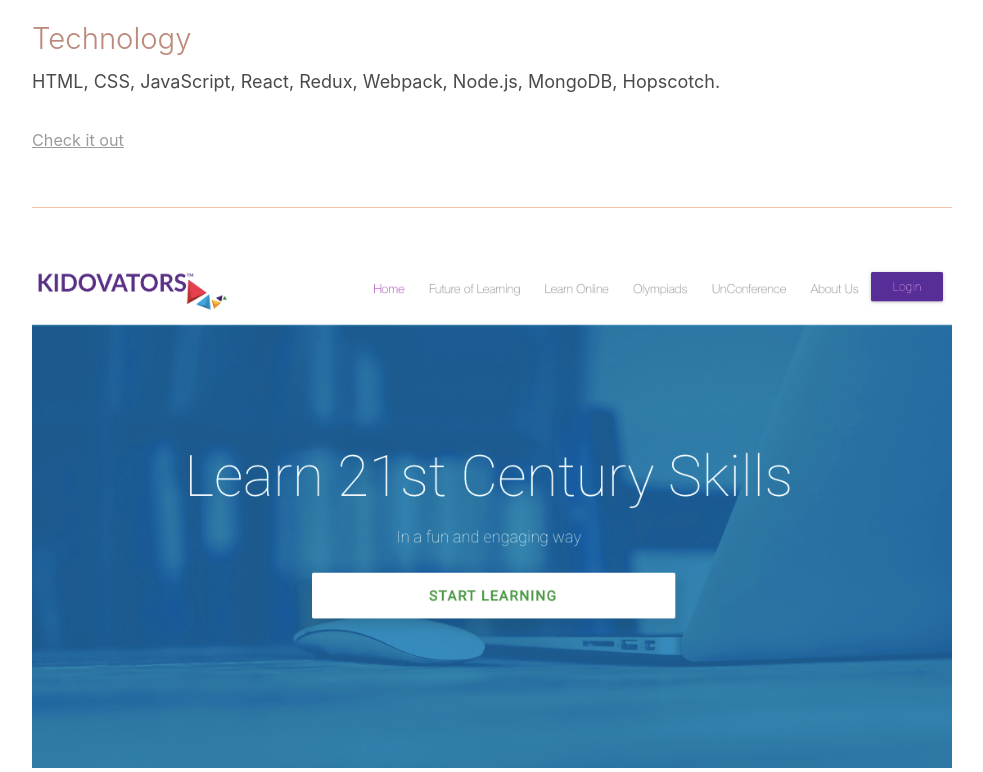
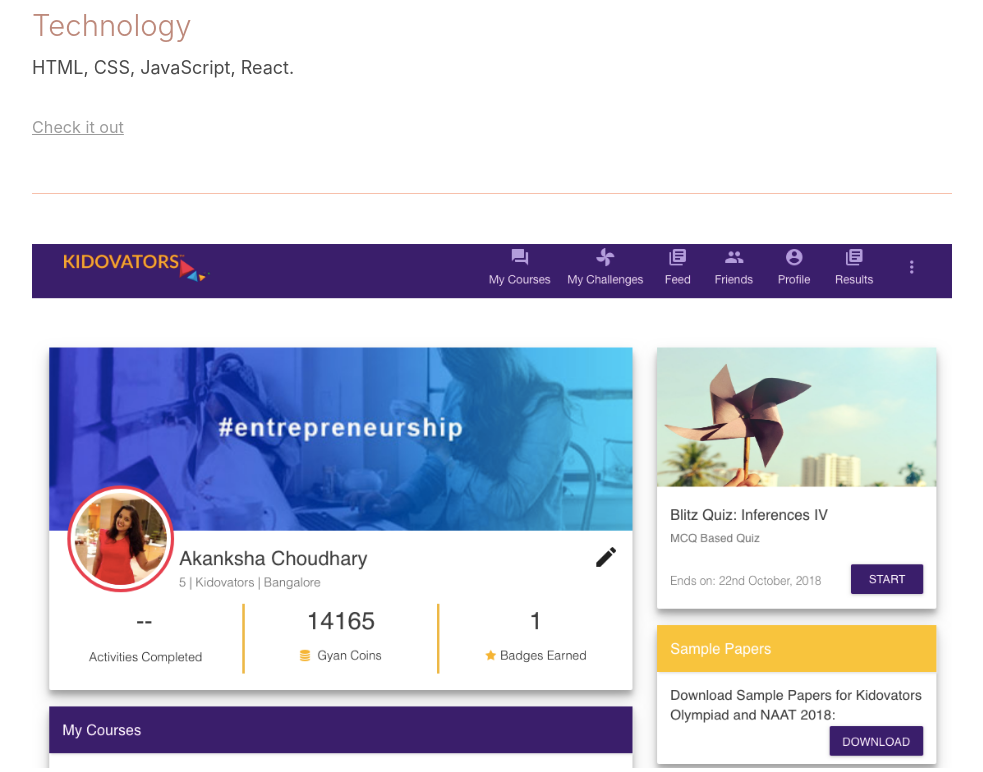
Before and after one commit to akankshach29/coderchachi.com, a Gatsby site: page /work in a window 1280 px wide. Shown: the part 748-1520 px from the top of the page, without its empty margins (148-1131 px from the left). Built offline with nearby package versions, Linux system fonts and the light colour scheme; Gatsby itself is replaced by a stand-in of ours.

Commit message:
kidovators app url change

```diff
--- a/src/pages/about.js
+++ b/src/pages/about.js
@@ -13,7 +13,7 @@
     </div>
 
     <p>
-    Currently, I am working on building technology to facilitate 21st Century skills learning at Kidovators- by Gyanlab. I am a full stack web developer, currently working on MERN stack. I take utmost pride in exploring the best technology suitable for the job in hand and that's reflected in the Kidovators app framework and architectural choices.
+    I have worked on building technology to facilitate 21st Century skills learning at Kidovators- by Gyanlab. I have been working on MERN stack and I take utmost pride in exploring the best technology suitable for the job in hand and that's reflected in the Kidovators app framework and architectural choices.
     </p>
 
     <p>
--- a/src/pages/work.js
+++ b/src/pages/work.js
@@ -44,19 +44,19 @@
         >
         </h1>
         <WorkItem
-          image={data.kidovatorsApp}
+          image={data.kidovatorsMain}
           title="Kidovators"
-          date="2017 - current"
-          tech="HTML, CSS, JavaScript, React, Redux, Webpack, Node.js, MongoDB, Hopscotch."
-          link="https://app.kidovators.com/"
+          date="2017 - 2019"
+          tech="HTML, CSS, JavaScript, React."
+          link="https://kidovators.netlify.com/"
         />
         <hr />
         <WorkItem
-          image={data.kidovatorsMain}
+          image={data.kidovatorsApp}
           title="Kidovators"
-          date="2017 - current"
-          tech="HTML, CSS, JavaScript, React."
-          link="https://kidovators.netlify.com/"
+          date="2017 - 2019"
+          tech="HTML, CSS, JavaScript, React, Redux, Webpack, Node.js, MongoDB, Hopscotch."
+          link="https://app-kidovators.netlify.com/"
         />
         <hr />
         <WorkItem
```
